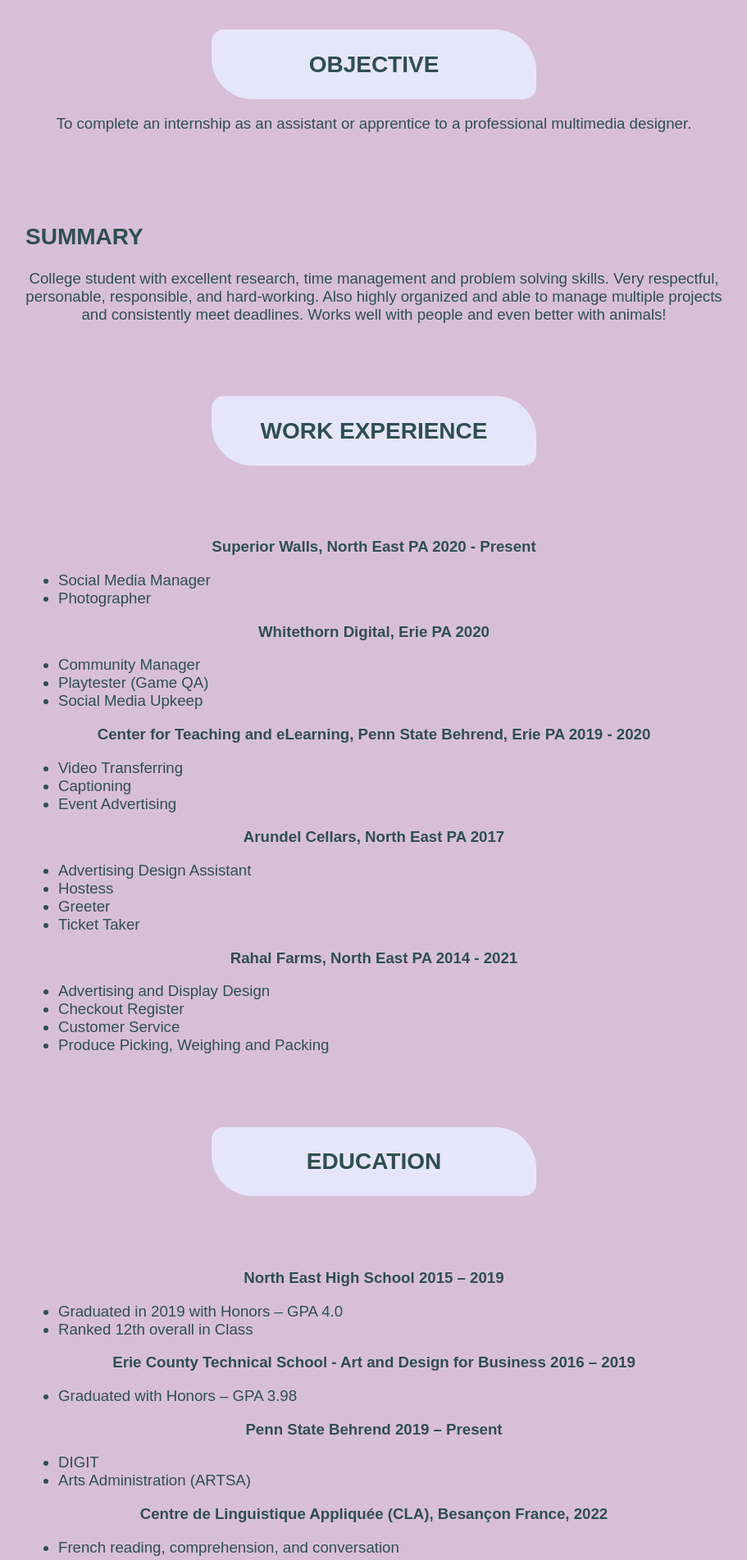
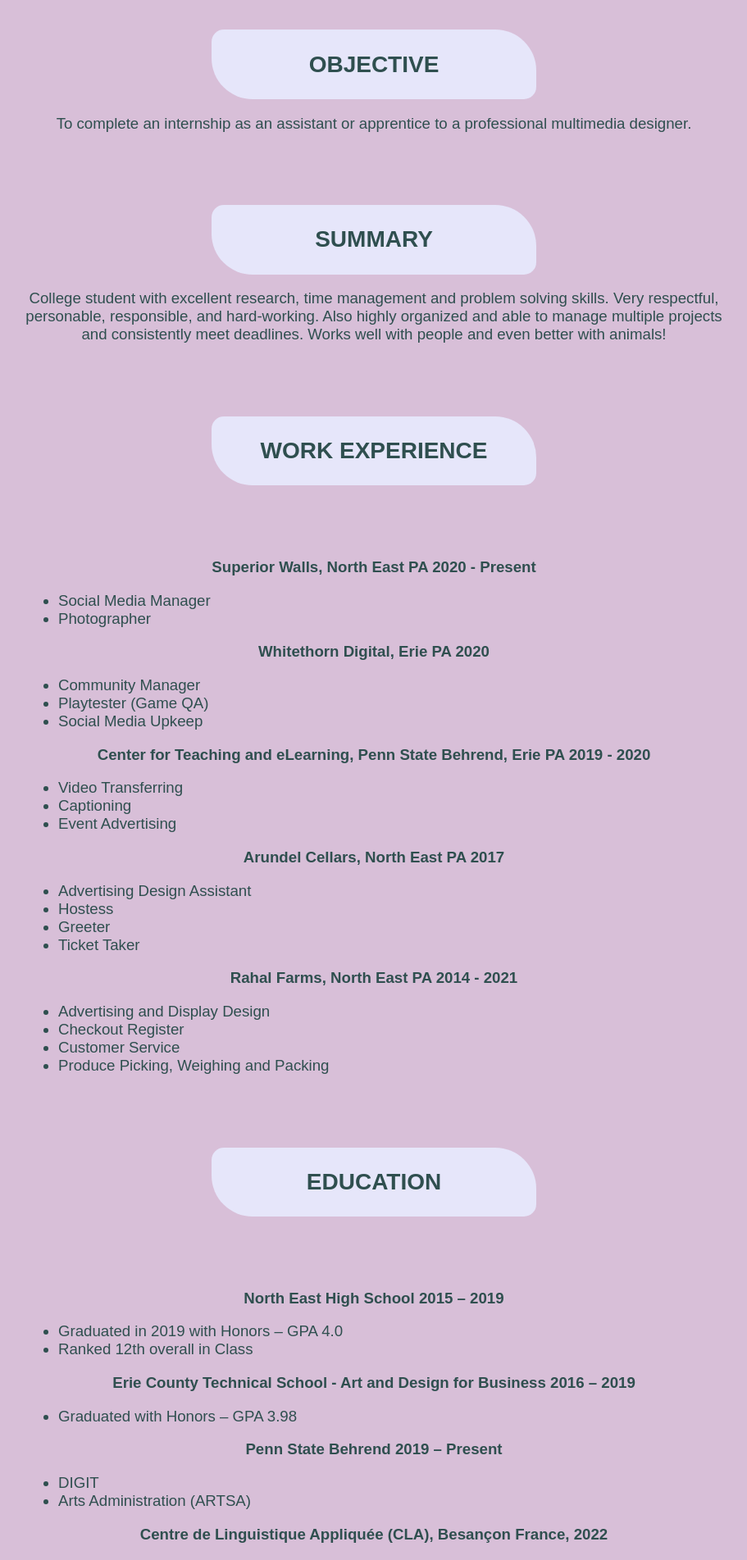
Before and after one commit to erinmooney/Moon, a Jekyll site: the page built from docs/resume.html, in a window 1280 px wide. Shown: the part 730-2633 px from the top of the page at 82% size, without its empty margins (184-1095 px from the left). Built offline with Jekyll 4.4.1, drawn with Linux system fonts in a browser that asks for light colours.

Commit message:
left out SUMMARY

```diff
--- a/docs/resume.html
+++ b/docs/resume.html
@@ -27,7 +27,7 @@
     <section class="resume"> <div class="heading"><h2>OBJECTIVE</h2></div>
             <p>To complete an internship as an assistant or apprentice to a professional multimedia designer.</p> </section>
 
-    <section class="resume">  <h2>SUMMARY</h2>
+    <section class="resume">  <div class="heading"><h2>SUMMARY</h2></div>
             <p>College student with excellent research, time management and problem solving skills.
             Very respectful, personable, responsible, and hard-working. Also highly organized and
             able to manage multiple projects and consistently meet deadlines. Works well with
```
